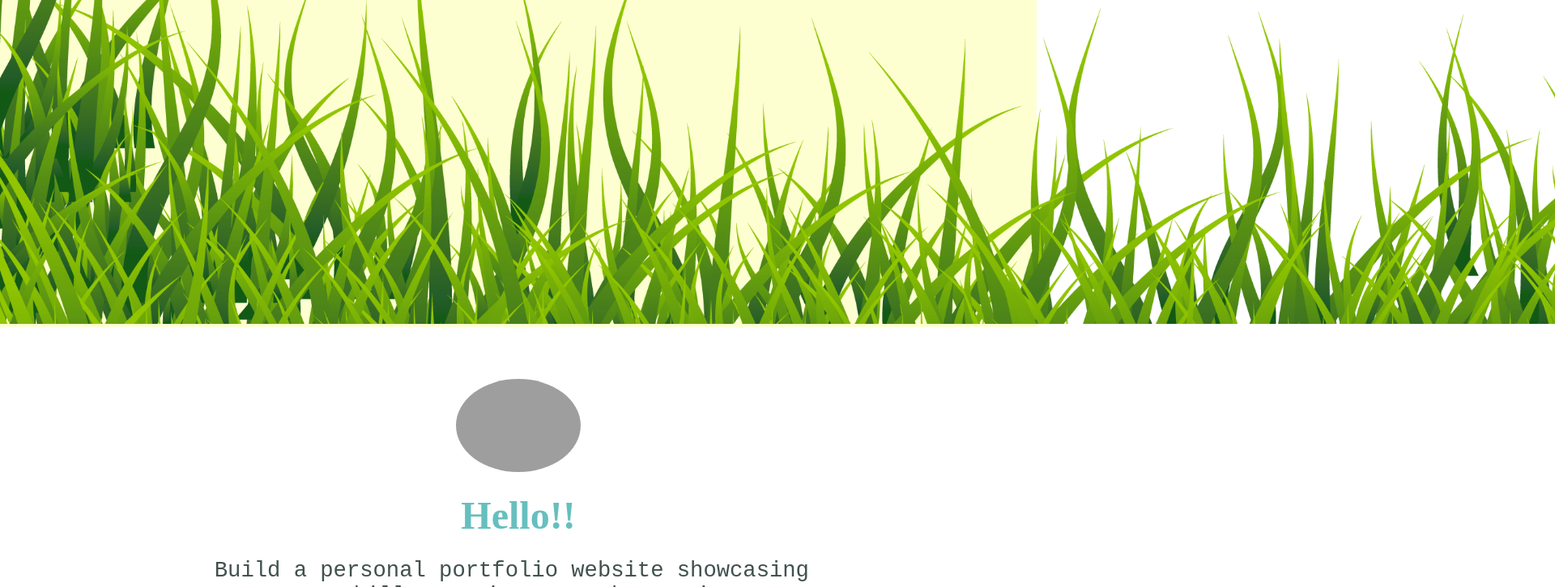
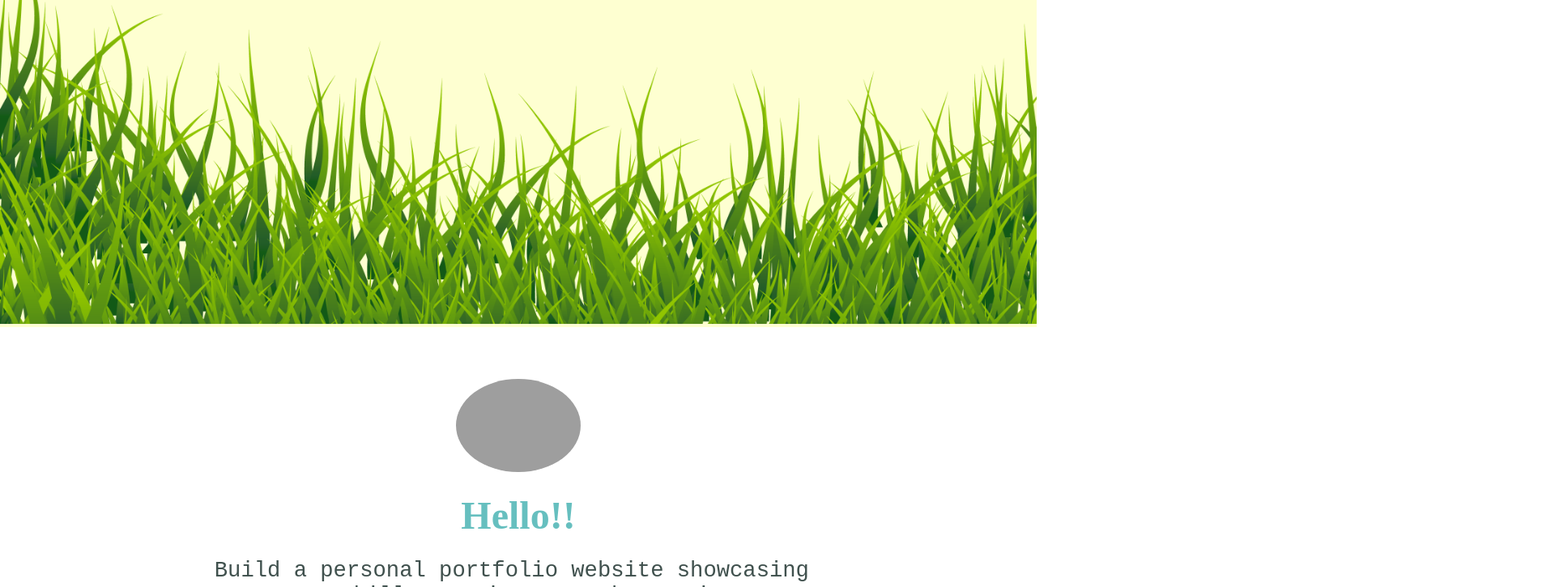
Before and after one commit to Ayushdj2004/portfolio-website3, a plain HTML site: page index.html in a window 1280 px wide. Shown: the part 375-1100 px from the top of the page at 81% size, 1920 px wide, since content can reach past the window. Drawn offline with Linux system fonts and the light colour scheme; grey boxes are pictures that could not be loaded.

Commit message:
grass width is change to 100%

```diff
--- a/style.css
+++ b/style.css
@@ -42,7 +42,7 @@ header{
 }
 
 .grass img{
-    width: 134rem;
+    width: 100%;
     height: 26rem;
     object-fit: cover;
 }
@@ -59,8 +59,6 @@ header{
     justify-content: center;
     align-content: center;
 }
-
-
 
 .hello{
     display: flex;
```
